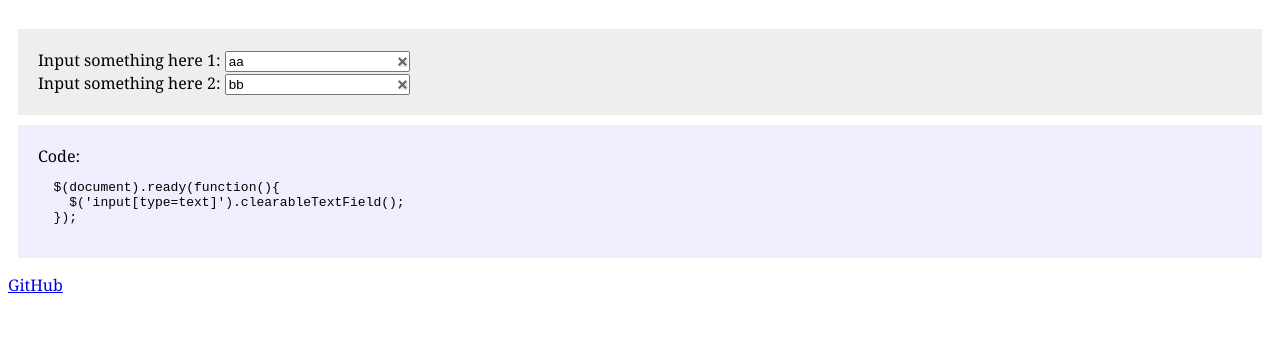
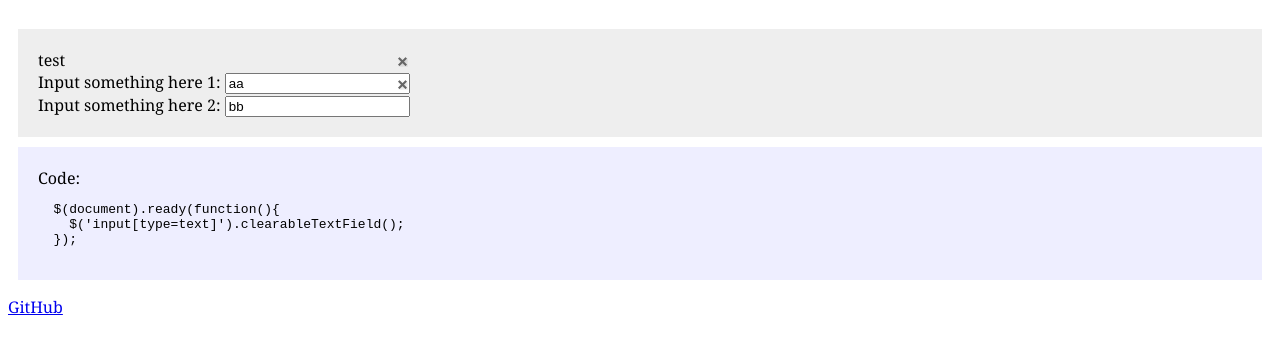
Before and after one commit to ono/clearable_text_field, a plain HTML site: page example/multiple_fields_test.html in a window 1280 px wide. Shown: the part 100-454 px from the top of the page. Drawn offline with nearby package versions, Linux system fonts and the light colour scheme.

Commit message:
added a test which breaks the layout

```diff
--- a/example/multiple_fields_test.html
+++ b/example/multiple_fields_test.html
@@ -18,6 +18,7 @@
 	  <h1>Example</h1>
 
 	  <div class="form">
+	    <div class="test">test</div>
 	    <label for="bar">Input something here 1</label>:
 	    <input type="text" class="test" value="aa" id="bar" name="bar" /><br/>
 	    <label for="bar">Input something here 2</label>:
@@ -36,7 +37,9 @@
 	  </p>
 	  <script type="text/javascript">
 	    $(document).ready(function(){
+        $('div.test').hide();
 	      $('input[type=text]').clearableTextField();
+        $('div.test').show();
 	    });
 	  </script>
 	</body>
```
